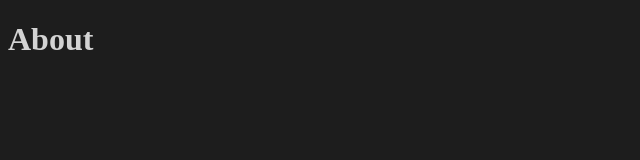
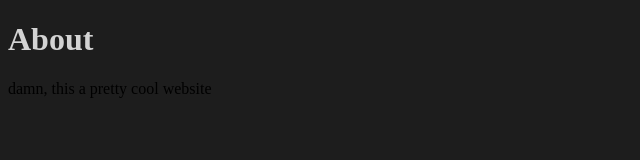
Before and after one commit to jdnlee/Personal_Website, a plain HTML site: page pages/about.html in a window 1280 px wide. Shown: the full height of the page, 0-640 px from the left. Drawn offline with Linux system fonts and the light colour scheme; files that its build step writes are made by us from their sources.

Commit message:
Update about.html

```diff
--- a/pages/about.html
+++ b/pages/about.html
@@ -5,5 +5,6 @@
 </head>
     <body>
         <h1>About</h1>
+        <p1>damn, this a pretty cool website</p1>
     </body>
 </html>
```
